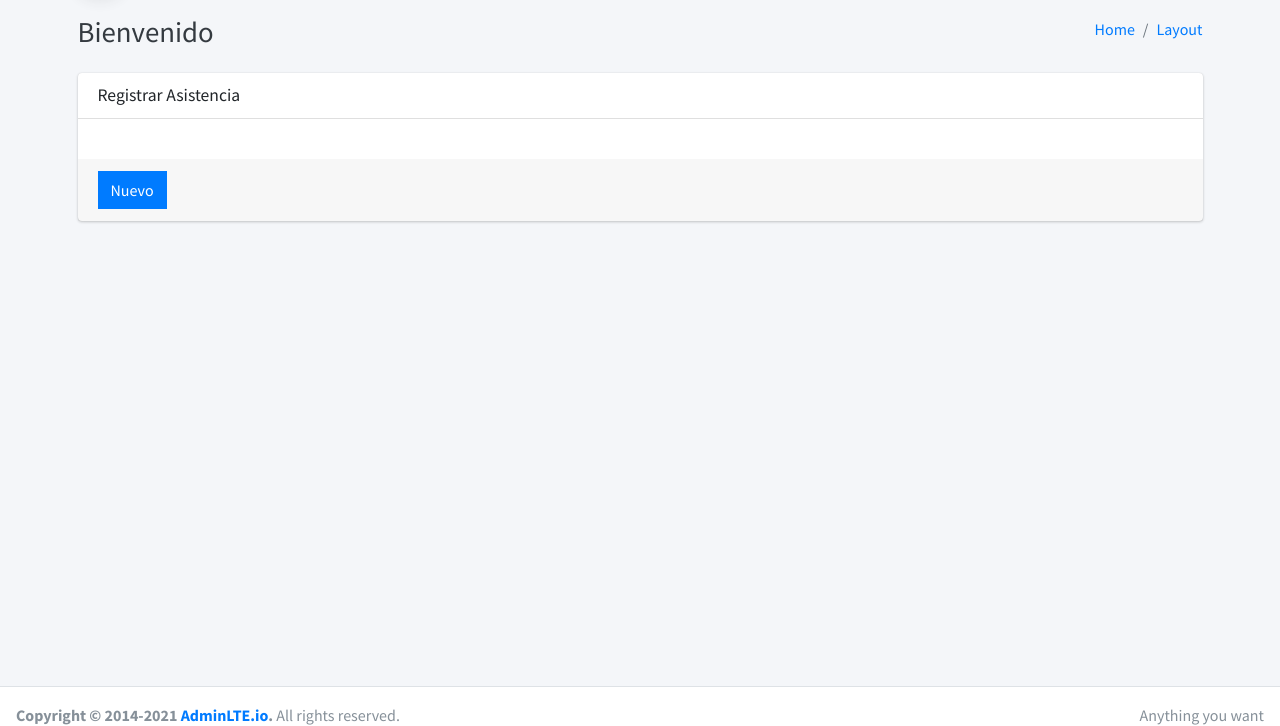
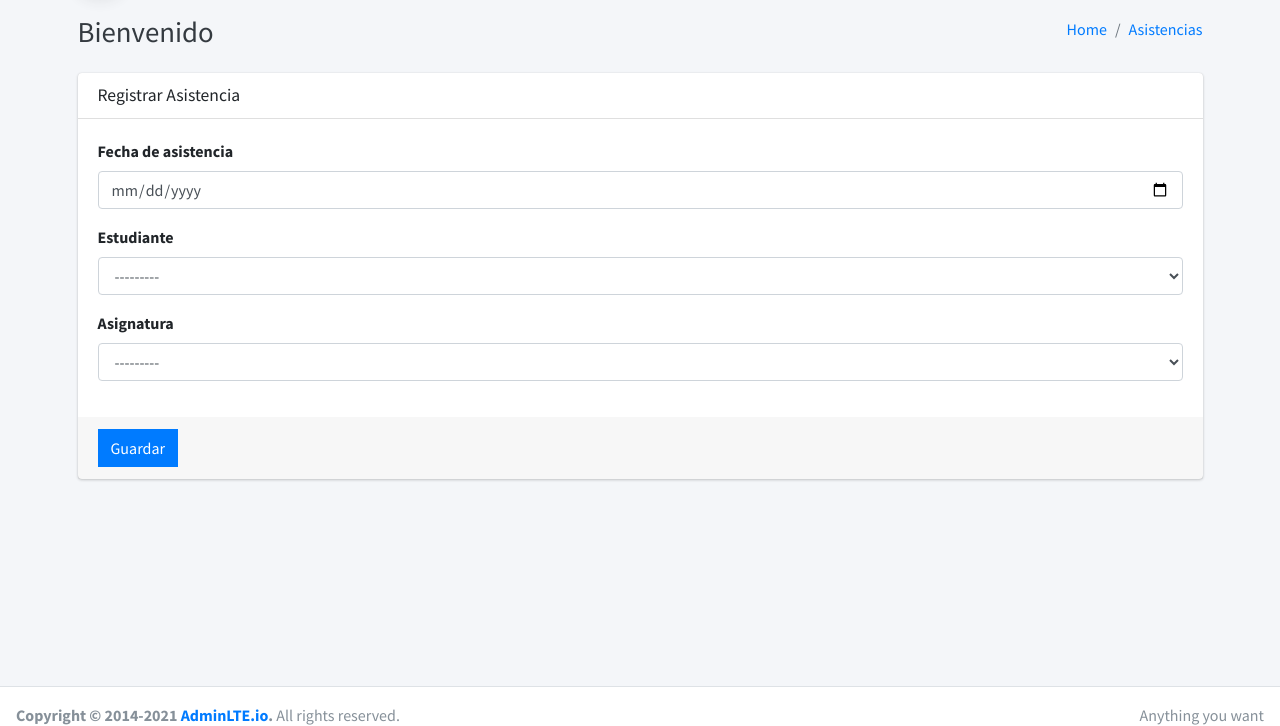
Before and after one commit to SergioJumbo/DjangoProyect, a Django app: page /system/student/create/ in a window 1280 px wide. Shown: the part 57-783 px from the top of the page. Run offline with Django 4.2, Linux system fonts and the light colour scheme; tables that the repository leaves empty hold one stand-in row (values such as "Sample post"); some libraries are stand-ins or nearby versions.

Commit message:
guardar y listar registro de asistencias

```diff
--- a/app/core/asistencias/forms.py
+++ b/app/core/asistencias/forms.py
@@ -1,9 +1,28 @@
-from django.forms import ModelForm
+from django.contrib.admin.widgets import AdminDateWidget
+from django.forms import *
 
 from core.asistencias.models import RegistroAsistencia
 
 
 class RegistroAsistenciaForm(ModelForm):
+    def __init__(self, *args, **kwargs):
+        super().__init__(*args, **kwargs)
+        for form in self.visible_fields():
+            form.field.widget.attrs['class'] = 'form-control'
+            form.field.widget.attrs['autocomplete'] = 'off'
+
     class Meta:
         model = RegistroAsistencia
         fields = '__all__'
+        labels = {
+            'fecha':'Fecha de asistencia'
+        }
+        widgets = {
+            'fecha': DateInput(
+            attrs={
+                'type': 'date',
+                'placeholder': 'mm-dd-yyyy'
+                }
+            )
+
+        }
--- a/app/core/asistencias/templates/reporte/create.html
+++ b/app/core/asistencias/templates/reporte/create.html
@@ -1,24 +1 @@
-{% extends 'body.html' %}
-
-{% block content %}
-    <form method="post">
-        <div class="card card-default">
-        <div class="card-header">
-            <h3 class="card-title">
-                <i class="fas fa-plus"></i>
-                {{ title }}
-            </h3>
-        </div>
-
-        <div class="card-body">
-
-        </div>
-        <div class="card-footer">
-            <button class="btn btn-primary btn-flat" id="btnTest">
-                <i class="fas fa-plus"></i> Nuevo
-            </button>
-        </div>
-    </div>
-
-    </form>
-{% endblock %}
+{% extends 'form.html' %}
--- a/app/core/asistencias/views/reporte/view.py
+++ b/app/core/asistencias/views/reporte/view.py
@@ -1,5 +1,6 @@
 from django.http import JsonResponse
 from django.shortcuts import render
+from django.urls import reverse_lazy
 from django.views.decorators.csrf import csrf_exempt
 from django.views.generic import ListView, CreateView
 from django.utils.decorators import method_decorator
@@ -29,9 +30,6 @@
         except Exception as e:
             data['error'] = str(e)
 
-        print(request.POST)
-        #print(regAsis)
-        #data['fecha'] = regAsis.fecha
         return JsonResponse(data)
     def get_queryset(self):
         return RegistroAsistencia.objects.all()
@@ -39,14 +37,20 @@
     def get_context_data(self, **kwargs):
         context = super().get_context_data(**kwargs)
         context['title'] = 'Reporte de Asistencias'
+        context['create_url'] = reverse_lazy('reporteCreate')
+        context['list_url'] = reverse_lazy('reporteList')
+        context['entity'] = 'Asistencias'
         return context
 
 class ReporteCreateView(CreateView):
     model= RegistroAsistencia
     form_class = RegistroAsistenciaForm
     template_name = 'reporte/create.html'
+    success_url = reverse_lazy('reporteList')
 
     def get_context_data(self, **kwargs):
         context = super().get_context_data(**kwargs)
         context['title'] = 'Registrar Asistencia'
+        context['entity'] = 'Asistencias'
+        context['list_url'] = reverse_lazy('reporteList')
         return context
--- a/app/templates/body.html
+++ b/app/templates/body.html
@@ -15,7 +15,7 @@
                         <div class="col-sm-6">
                             <ol class="breadcrumb float-sm-right">
                                 <li class="breadcrumb-item"><a href="#">Home</a></li>
-                                <li class="breadcrumb-item"><a href="#">Layout</a></li>
+                                <li class="breadcrumb-item"><a href=" {{list_url}} ">{{ entity }}</a></li>
                             </ol>
 
                         </div>
--- /dev/null
+++ b/app/templates/form.html
@@ -0,0 +1,50 @@
+{% extends 'body.html' %}
+{% block content %}
+    <form method="post" action="." enctype="multipart/form-data">
+        <div class="card card-default">
+            <div class="card-header">
+                <h3 class="card-title">
+                    <i class="fas fa-plus"></i>
+                    {{ title }}
+                </h3>
+            </div>
+
+            <div class="card-body">
+                {% csrf_token %}
+                {% for visible_field in form.visible_fields %}
+                    <div class="form-group">
+                        <label>{{ visible_field.label }}</label>
+                    {{ visible_field }}
+                    </div>
+                {% endfor %}
+
+            </div>
+            <div class="card-footer">
+                <button type="submit" class="btn btn-primary btn-flat" id="btnTest">
+                    <i class="fas fa-save"></i> Guardar
+                </button>
+            </div>
+        </div>
+
+    </form>
+
+       <script type="application/javascript">
+        {% if form.errors %}
+            var errores = ''
+            {% for field in form %}
+                {% for error in field.errors %}
+                    errores += '{{ error }}\n';
+                {% endfor %}
+
+            {% endfor %}
+            {% for error in form.non_field_errors %}
+                errores += '{{ error }}\n';
+            {% endfor %}
+            Swal.fire({
+                title: '¡Error!',
+                text: errores,
+                icon: 'error'
+            });
+        {% endif %}
+    </script>
+{% endblock %}
--- a/app/templates/home.html
+++ b/app/templates/home.html
@@ -15,6 +15,7 @@
     <script src="{% static 'lib/AdminLTE-master/plugins/jquery/jquery.min.js' %}"></script>
     <script src="{% static 'lib/AdminLTE-master/plugins/bootstrap/js/bootstrap.bundle.min.js' %}"></script>
     <script src="{% static 'lib/AdminLTE-master/dist/js/adminlte.min.js' %}"></script>
+    <script src="{% static 'lib/sweetalert2-9.10.0/sweetalert2.all.min.js' %}"></script>
     {% block head %}
 
     {% endblock %}
--- a/app/templates/list.html
+++ b/app/templates/list.html
@@ -34,9 +34,9 @@
             </table>
         </div>
         <div class="card-footer">
-            <button class="btn btn-primary btn-flat" id="btnTest">
+            <a href="{{ create_url }}" class="btn btn-primary btn-flat" id="btnNuevo">
                 <i class="fas fa-plus"></i> Nuevo
-            </button>
+            </a>
         </div>
     </div>
 {% endblock %}
@@ -48,7 +48,7 @@
                 responsive: true,
                 autoWidth: false
             });
-            $('#btnTest').on('click', function () {
+            $('#btnNuevo').on('click', function () {
                 $.ajax({
                     url: '{% url 'reporteList' %}',
                     type: 'POST',
```
